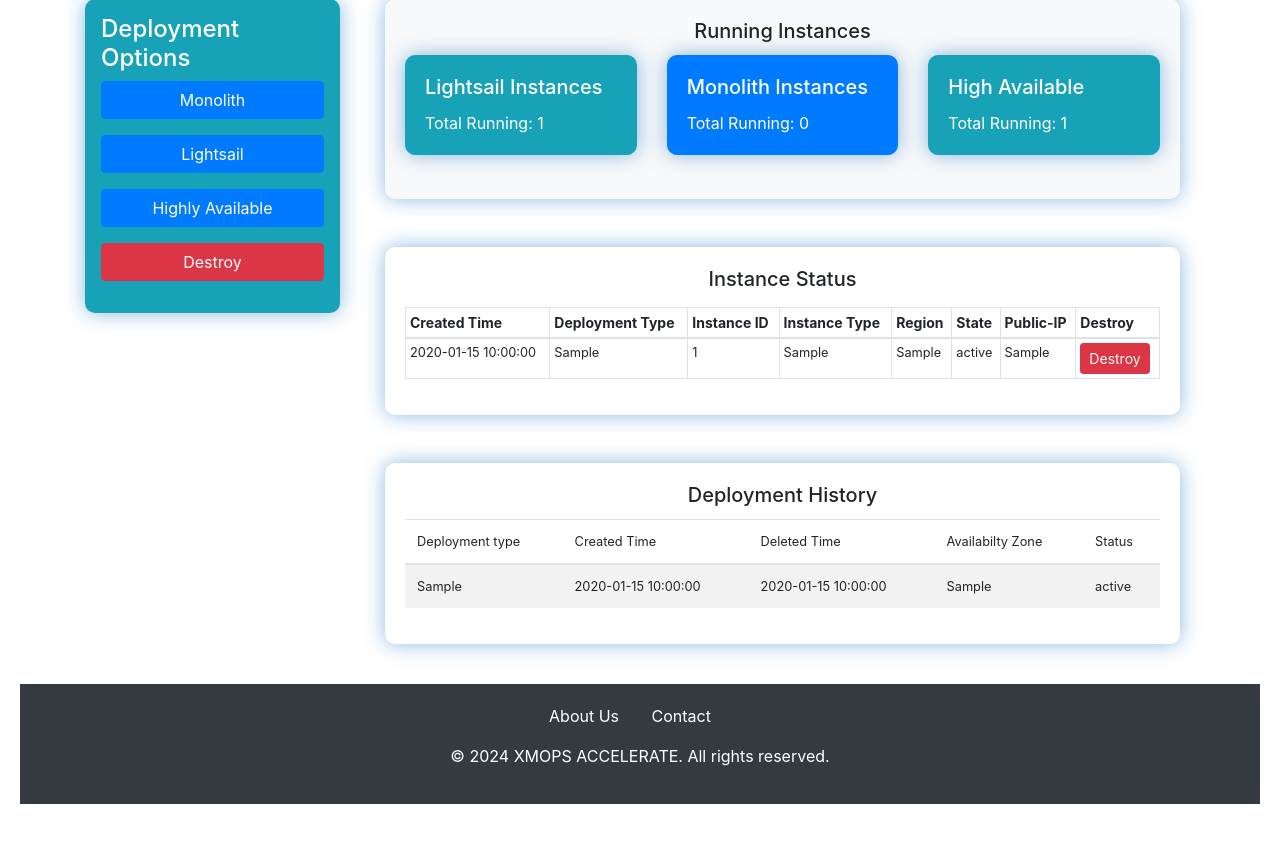
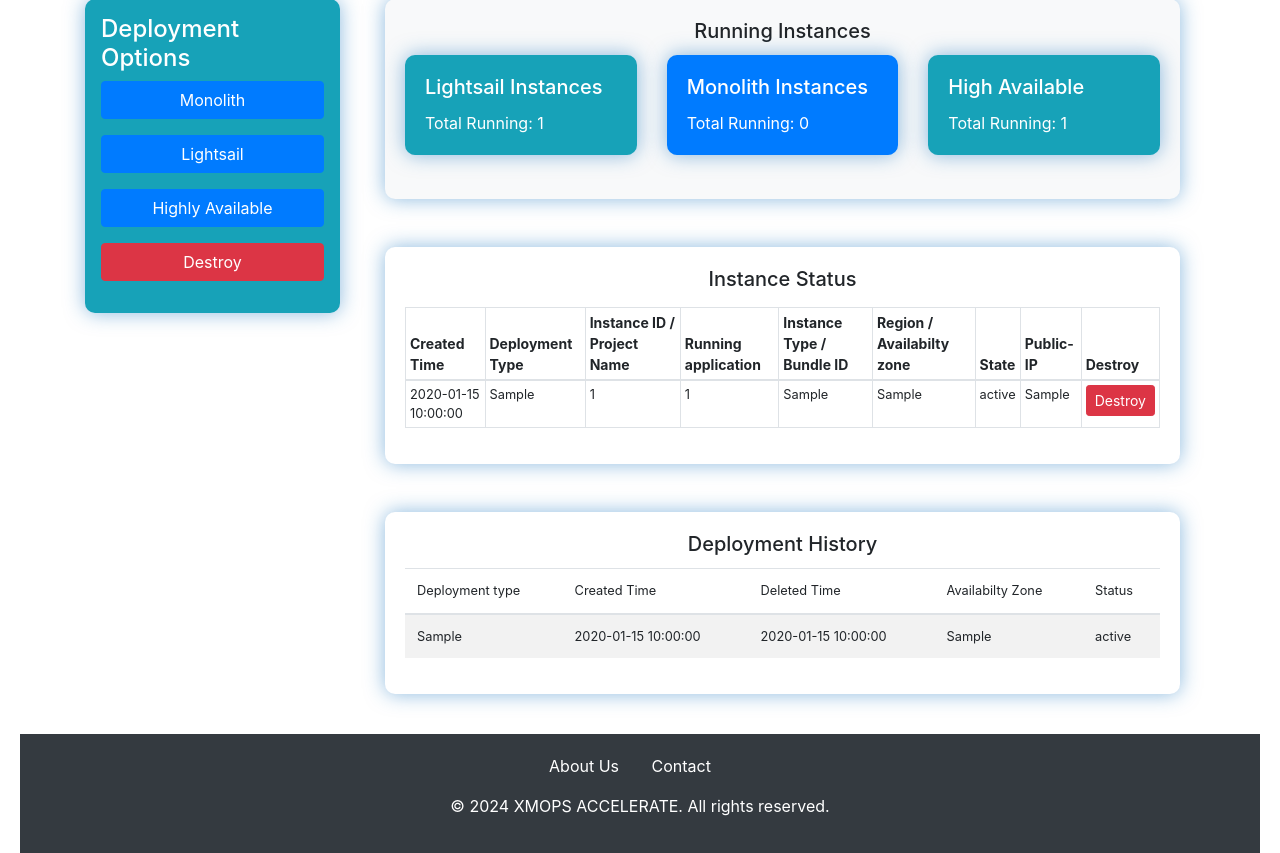
Before and after one commit to san-pok/XMPOS-ACCELERATE, a Flask app: template web_server/templates/index.html in a window 1280 px wide. Shown: the part 101-954 px from the top of the page. Before the commit the page ends 905 px from the top, so only its background shows below. Run offline with Flask 3, Linux system fonts and the light colour scheme; the template is opened without the code that fills it: most values are stand-ins (such as "Sample title", 1, 10 or a date in 2020); parts of the project's set-up code (start-up, migrations or seed data) failed here and were passed over; some libraries are stand-ins or nearby versions.

Commit message:
lightsail N/A attributes are fixed, Now, Instance status table filled out all meaningful words

```diff
--- a/web_server/static/styles.css
+++ b/web_server/static/styles.css
@@ -99,7 +99,7 @@ footer {
 }
 
 /* Custom CSS for select element */
-#lightsail-region, #availability-zone, #image, #instance-type, #storage, #db-type, #php-version, #web-server, #lightsail-bundle {
+#lightsail-region, #region, #availability-zone, #image, #instance-type, #storage, #db-type, #php-version, #web-server, #lightsail-bundle {
     padding: 10px; /* Adjust padding as needed */
     border-radius: 5px; /* Add border-radius for rounded corners */
     border: 1px solid #ced4da; /* Add border for frame */
--- a/web_server/templates/index.html
+++ b/web_server/templates/index.html
@@ -117,11 +117,12 @@
                                             <tr>
                                                 <th class="small-font ">Created Time</th>
                                                 <th class="small-font">Deployment Type</th>
-                                                <th class="small-font ">Instance ID</th>
-                                                <th class="small-font ">Instance Type</th>
+                                                <th class="small-font ">Instance ID / Project Name</th>
+                                                <th class="small-font ">Running application</th>
+                                                <th class="small-font ">Instance Type / Bundle ID</th>
                                                 <!-- <th class="small-font ">AMI-ID</th> -->
                                                 <!-- <th class="small-font ">Availabilty zone</th> -->
-                                                <th class="small-font ">Region</th>
+                                                <th class="small-font ">Region / Availabilty zone</th>
                                                 <th class="small-font ">State</th>
                                                 <!-- <th class="small-font">Instance Type</th> -->
                                                 <!-- <th class="small-font ">Key-Name</th> -->
@@ -136,12 +137,18 @@
                                                 <td class="small">{{ instance.creation_time }}</td>
                                                 <td class="small">{{ instance.deployment_type }}</td>
                                                 <!-- <td class="small ">{{ instance.id }}</td> -->
-                                                <td class="small ">{{ instance.instance_id }}</td>
-                                                <td class="small ">{{ instance.instance_type }}</td>
+                                                <td class="small ">{{ instance.project_id if instance.instance_id == "N/A" else instance.instance_id }}</td>
+                                                <td class="small ">{{ "Wordpress" if instance.blueprint_id == "N/A" else instance.blueprint_id }}</td>
+                                                <!-- <td class="small ">{{ instance.instance_type }}</td> -->
+                                                <!-- <td class="small ">{{ instance.instance_type if instance.instance_type == "N/A" else instance.bundle_id }}</td> -->
+                                                <td class="small ">{{ instance.bundle_id if instance.instance_type == "N/A" else instance.instance_type }}</td>
                                                 <!-- <td class="small ">{{ instance.ami_id }}</td> -->
                                                 <!-- <td class="small ">{{ instance.availability_zone }}</td> -->
-                                                <td class="small ">{{ instance.instance_region }}</td>
-                                                <td class="small ">{{ instance.instance_state }}</td>
+                                                <!-- <td class="small ">{{ instance.instance_region if instance.instance_region == "N/A" else instance.availability_zone}}</td> -->
+                                                <td class="small ">{{ instance.availability_zone if instance.instance_region == "N/A" else instance.instance_region}}</td>
+                                                <!-- <td class="small ">{{ instance.instance_state }}</td> -->
+                                                <!-- <td class="small ">{{ instance.instance_state if instance.instance_state == "N/A" else "running"}}</td> -->
+                                                <td class="small ">{{ "running" if instance.instance_state == "N/A" else instance.instance_state}}</td>
                                                 <!-- <td class="small ">{{ instance.key_name }}</td> -->
                                                 <td class="small ">{{ instance.public_ip }}</td>
                                                 <td>
```
Also changed, not shown: web_server/handler.py (+8 -1 lines), web_server/static/styless.css (deleted, +0 -21 lines), 2 other files.
